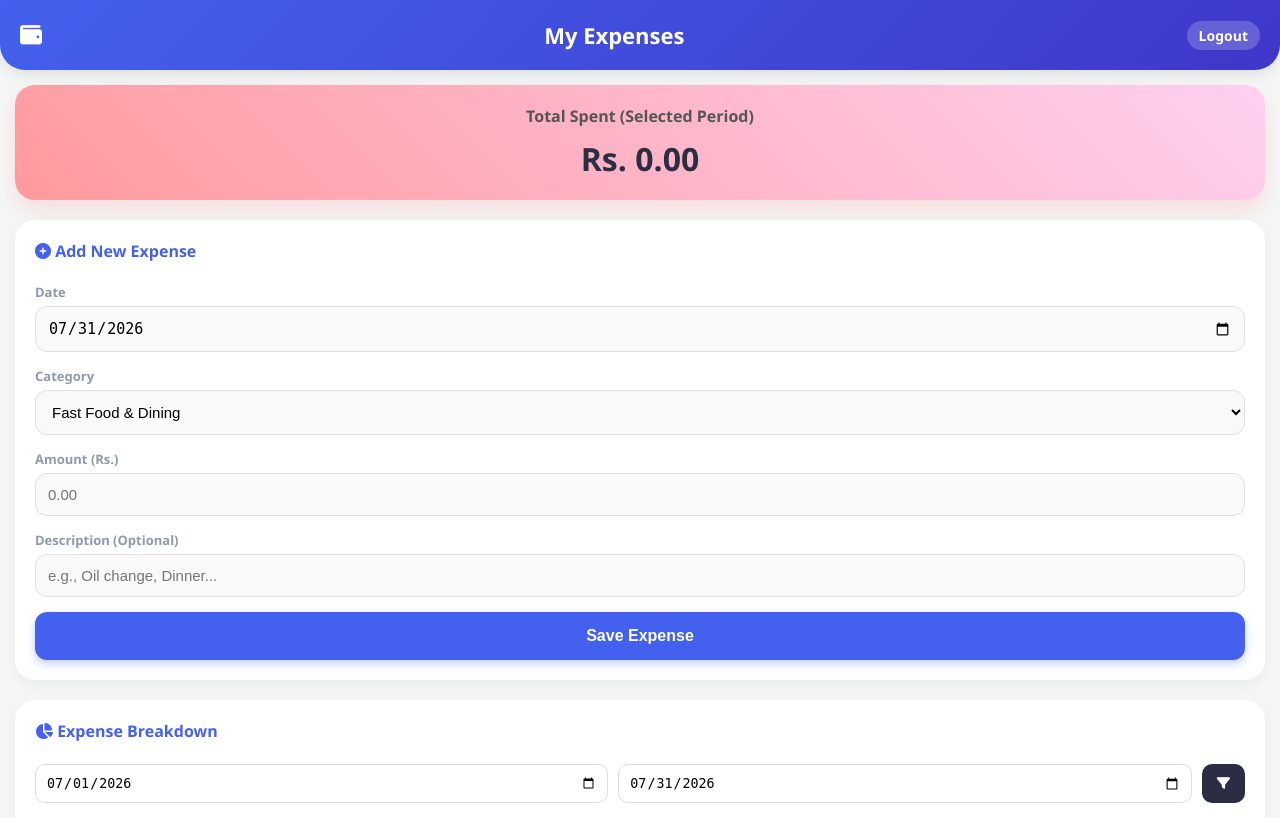
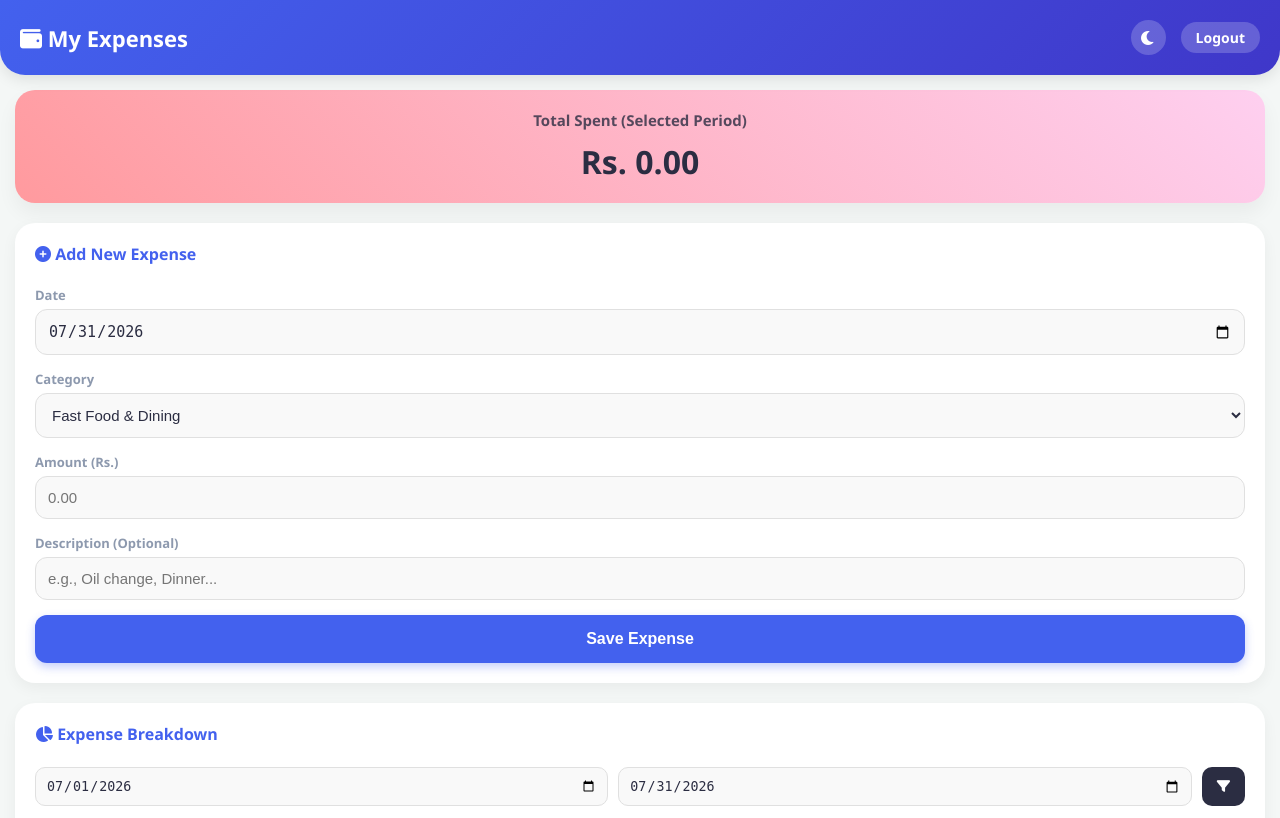
Before and after one commit to imsandakelum/your-loving-store, a Flask app: page /personal in a window 1280 px wide. Shown: the top 818 px of the page. Run offline with Flask 3, Linux system fonts and the light colour scheme; a user stored in the database is signed in; data that the repository does not hold is empty.

Commit message:
Add files via upload

```diff
--- a/templates/personal_expenses.html
+++ b/templates/personal_expenses.html
@@ -7,6 +7,7 @@
     <script src="https://cdn.jsdelivr.net/npm/chart.js"></script>
     <link href="https://cdnjs.cloudflare.com/ajax/libs/font-awesome/6.0.0/css/all.min.css" rel="stylesheet">
     <style>
+        /* සාමාන්‍ය (Light) පාට වර්ණ */
         :root {
             --bg-color: #f4f7f6;
             --card-bg: #ffffff;
@@ -17,14 +18,33 @@
             --text-muted: #8d99ae;
             --danger: #ef233c;
             --success: #2ec4b6;
+            --border-color: #e0e0e0;
+            --input-bg: #f9f9f9;
+            --total-bg: linear-gradient(45deg, #ff9a9e 0%, #fecfef 99%, #fecfef 100%);
+            --total-text: #2b2d42;
         }
+
+        /* Night Mode (Dark) පාට වර්ණ */
+        body.dark-mode {
+            --bg-color: #121212;
+            --card-bg: #1e1e1e;
+            --text-dark: #e0e0e0;
+            --text-muted: #a0a0a0;
+            --border-color: #333333;
+            --input-bg: #2d2d2d;
+            --total-bg: linear-gradient(45deg, #1f2937 0%, #374151 100%);
+            --total-text: #ffffff;
+        }
+
         body {
             font-family: 'Segoe UI', Tahoma, Geneva, Verdana, sans-serif;
             background-color: var(--bg-color);
             margin: 0;
             padding: 0;
             color: var(--text-dark);
+            transition: background-color 0.3s, color 0.3s;
         }
+
         .header {
             background: linear-gradient(135deg, var(--primary), var(--secondary));
             color: white;
@@ -36,21 +56,60 @@
             top: 0;
             z-index: 100;
         }
-        .header h2 { margin: 0; font-size: 22px; display: flex; justify-content: space-between; align-items: center; }
-        .logout-btn { color: white; text-decoration: none; font-size: 14px; background: rgba(255,255,255,0.2); padding: 5px 12px; border-radius: 20px; }
+
+        .header h2 {
+            margin: 0;
+            font-size: 22px;
+            display: flex;
+            justify-content: space-between;
+            align-items: center;
+        }
+
+        .header-actions {
+            display: flex;
+            align-items: center;
+            gap: 15px;
+        }
+
+        .theme-toggle {
+            background: rgba(255,255,255,0.2);
+            border: none;
+            color: white;
+            width: 35px;
+            height: 35px;
+            border-radius: 50%;
+            display: flex;
+            justify-content: center;
+            align-items: center;
+            cursor: pointer;
+            font-size: 16px;
+            transition: 0.3s;
+        }
+
+        .logout-btn {
+            color: white;
+            text-decoration: none;
+            font-size: 14px;
+            background: rgba(255,255,255,0.2);
+            padding: 6px 15px;
+            border-radius: 20px;
+            font-weight: 600;
+        }
 
         .container { padding: 15px; padding-bottom: 80px; }
 
         .total-card {
-            background: linear-gradient(45deg, #ff9a9e 0%, #fecfef 99%, #fecfef 100%);
+            background: var(--total-bg);
             border-radius: 20px;
             padding: 20px;
             text-align: center;
-            box-shadow: 0 10px 20px rgba(255, 154, 158, 0.3);
+            box-shadow: 0 10px 20px rgba(0,0,0,0.05);
             margin-bottom: 20px;
-            color: var(--text-dark);
+            color: var(--total-text);
+            transition: background 0.3s, color 0.3s;
         }
-        .total-card h3 { margin: 0; font-size: 16px; color: #555; }
+
+        .total-card h3 { margin: 0; font-size: 15px; opacity: 0.8; }
         .total-card h1 { margin: 10px 0 0 0; font-size: 32px; font-weight: bold; }
 
         .form-card, .list-card, .chart-card {
@@ -59,15 +118,19 @@
             padding: 20px;
             box-shadow: 0 5px 15px rgba(0,0,0,0.05);
             margin-bottom: 20px;
+            transition: background-color 0.3s;
         }
 
         .form-group { margin-bottom: 15px; }
         .form-group label { display: block; font-size: 13px; color: var(--text-muted); margin-bottom: 5px; font-weight: 600; }
+
         .form-control {
-            width: 100%; padding: 12px; border: 1px solid #e0e0e0; border-radius: 12px;
-            font-size: 15px; box-sizing: border-box; background-color: #f9f9f9;
+            width: 100%; padding: 12px; border: 1px solid var(--border-color); border-radius: 12px;
+            font-size: 15px; box-sizing: border-box; background-color: var(--input-bg);
+            color: var(--text-dark); transition: 0.3s;
         }
-        .form-control:focus { border-color: var(--primary); outline: none; background-color: #fff; }
+
+        .form-control:focus { border-color: var(--primary); outline: none; }
 
         .btn-add {
             width: 100%; background: var(--primary); color: white; border: none;
@@ -77,25 +140,31 @@
 
         .expense-item {
             display: flex; justify-content: space-between; align-items: center;
-            padding: 15px 0; border-bottom: 1px solid #eee;
+            padding: 15px 0; border-bottom: 1px solid var(--border-color);
         }
         .expense-item:last-child { border-bottom: none; }
         .exp-details { flex-grow: 1; }
-        .exp-cat { font-weight: bold; font-size: 15px; margin-bottom: 3px; }
+        .exp-cat { font-weight: bold; font-size: 15px; margin-bottom: 3px; color: var(--text-dark); }
         .exp-date { font-size: 12px; color: var(--text-muted); }
-        .exp-desc { font-size: 13px; color: #666; margin-top: 3px; }
+        .exp-desc { font-size: 13px; color: var(--text-muted); margin-top: 3px; }
         .exp-amount { font-weight: bold; font-size: 16px; color: var(--accent); margin-right: 15px; }
         .btn-delete { color: var(--danger); font-size: 18px; text-decoration: none; padding: 5px; }
 
         .date-filter { display: flex; gap: 10px; margin-bottom: 15px; }
-        .date-filter input { flex: 1; padding: 10px; border-radius: 10px; border: 1px solid #ddd; }
-        .date-filter button { padding: 10px 15px; border-radius: 10px; background: var(--text-dark); color: white; border: none; }
+        .date-filter input { flex: 1; padding: 10px; border-radius: 10px; border: 1px solid var(--border-color); background: var(--input-bg); color: var(--text-dark); }
+        .date-filter button { padding: 10px 15px; border-radius: 10px; background: var(--text-dark); color: var(--card-bg); border: none; }
     </style>
 </head>
 <body>
 
     <div class="header">
-        <h2><i class="fas fa-wallet"></i> My Expenses <a href="/logout" class="logout-btn">Logout</a></h2>
+        <h2>
+            <span><i class="fas fa-wallet"></i> My Expenses</span>
+            <div class="header-actions">
+                <button class="theme-toggle" id="themeToggle"><i class="fas fa-moon"></i></button>
+                <a href="/logout" class="logout-btn">Logout</a>
+            </div>
+        </h2>
     </div>
 
     <div class="container">
@@ -173,7 +242,35 @@
     </div>
 
     <script>
-        // Chart.js Configuration
+        // --- Dark Mode Logic ---
+        const themeToggleBtn = document.getElementById('themeToggle');
+        const themeIcon = themeToggleBtn.querySelector('i');
+        const body = document.body;
+
+        // Check LocalStorage for saved theme
+        const savedTheme = localStorage.getItem('expenses_theme');
+        if (savedTheme === 'dark') {
+            body.classList.add('dark-mode');
+            themeIcon.classList.remove('fa-moon');
+            themeIcon.classList.add('fa-sun');
+        }
+
+        // Toggle Theme Button Click
+        themeToggleBtn.addEventListener('click', () => {
+            body.classList.toggle('dark-mode');
+
+            if (body.classList.contains('dark-mode')) {
+                localStorage.setItem('expenses_theme', 'dark');
+                themeIcon.classList.remove('fa-moon');
+                themeIcon.classList.add('fa-sun');
+            } else {
+                localStorage.setItem('expenses_theme', 'light');
+                themeIcon.classList.remove('fa-sun');
+                themeIcon.classList.add('fa-moon');
+            }
+        });
+
+        // --- Chart.js Configuration ---
         const ctx = document.getElementById('expenseChart').getContext('2d');
         const chartLabels = {{ chart_labels | tojson | safe }};
         const chartValues = {{ chart_values | tojson | safe }};
@@ -195,7 +292,15 @@
                     responsive: true,
                     maintainAspectRatio: false,
                     plugins: {
-                        legend: { position: 'bottom', labels: { boxWidth: 12, padding: 15, font: { size: 11 } } }
+                        legend: {
+                            position: 'bottom',
+                            labels: {
+                                boxWidth: 12,
+                                padding: 15,
+                                font: { size: 11 },
+                                color: '#8d99ae' // Legend text color
+                            }
+                        }
                     },
                     cutout: '70%'
                 }
```
